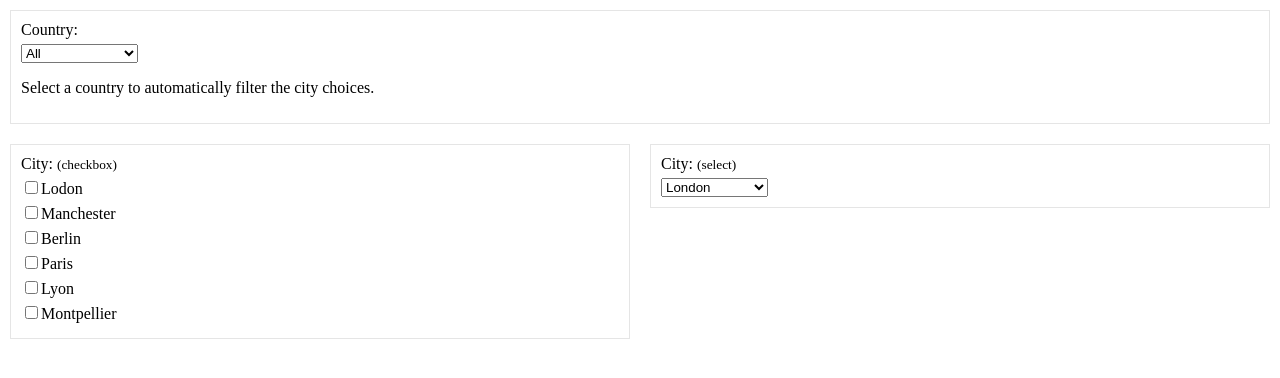
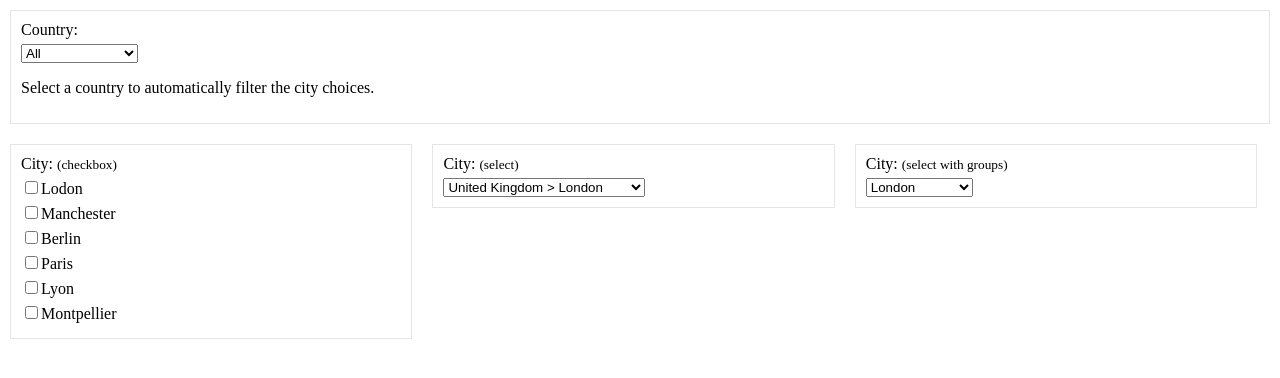
Before and after one commit to Elao/form.js, a website: page choice.html in a window 1280 px wide. Drawn offline with nearby package versions, Linux system fonts and the light colour scheme.

Commit message:
Updated demo

```diff
--- a/choice.html
+++ b/choice.html
@@ -25,7 +25,7 @@
 
         .column {
             float: left;
-            width: 50%;
+            width: 33%;
         }
     </style>
 </head>
@@ -59,14 +59,29 @@
             <fieldset>
                 <label for="country">City: <small>(select)</small></label>
                 <select id="city-collapsed">
-                    <optgroup label="West">
+                    <option value="1" data-country="uk">United Kingdom > London</option>
+                    <option value="2" data-country="uk">United Kingdom > Manchester</option>
+                    <option value="4" data-country="fr">France > Paris</option>
+                    <option value="6" data-country="fr">France > Montpellier</option>
+                    <option value="5" data-country="fr">France > Lyon</option>
+                    <option value="3" data-country="de">Germany > Berlin</option>
+                </select>
+            </fieldset>
+        </div>
+        <div class="column">
+            <fieldset>
+                <label for="country">City: <small>(select with groups)</small></label>
+                <select id="city-collapsed-group">
+                    <optgroup label="United Kingdom">
                         <option value="1" data-country="uk">London</option>
                         <option value="2" data-country="uk">Manchester</option>
+                    </optgroup>
+                    <optgroup label="France">
                         <option value="4" data-country="fr">Paris</option>
                         <option value="6" data-country="fr">Montpellier</option>
+                        <option value="5" data-country="fr">Lyon</option>
                     </optgroup>
-                    <optgroup label="East">
-                        <option value="5" data-country="fr">Lyon</option>
+                    <optgroup label="Germany">
                         <option value="3" data-country="de">Berlin</option>
                     </optgroup>
                 </select>
@@ -80,6 +95,7 @@
         var country = $('#country').choice().data('choice'),
             cityExpanded = $('#city-expanded').choice().data('choice');
             cityCollapsed = $('#city-collapsed').choice().data('choice');
+            cityCollapsedGroup = $('#city-collapsed-group').choice().data('choice');
 
         function matchCountry (filter, option) {
             return option.data.country === filter;
@@ -87,14 +103,17 @@
 
         cityExpanded.addMatcher('country', matchCountry);
         cityCollapsed.addMatcher('country', matchCountry);
+        cityCollapsedGroup.addMatcher('country', matchCountry);
 
         country.element.on('change', function (e) {
             if (country.value === null) {
                 cityExpanded.reset();
                 cityCollapsed.reset();
+                cityCollapsedGroup.reset();
             } else {
                 cityExpanded.filter(country.value, 'country');
                 cityCollapsed.filter(country.value, 'country');
+                cityCollapsedGroup.filter(country.value, 'country');
             }
         });
     </script>
```
